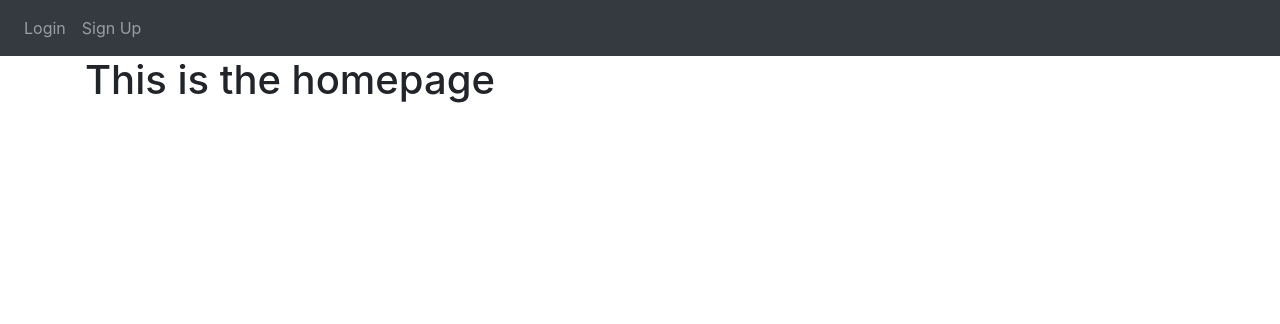
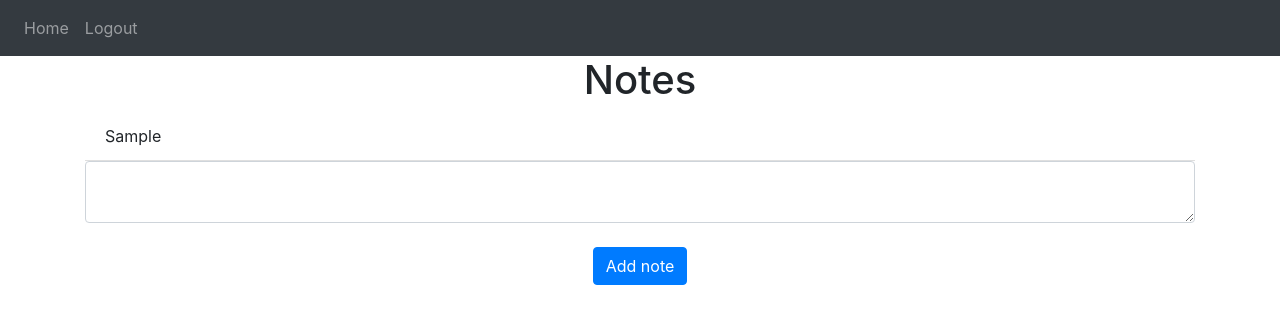
Before and after one commit to giovaneDamaso/Basic-flask-website, a Flask app: template website/templates/home.html in a window 1280 px wide. Shown: the top 324 px of the page. Run offline with Flask 3, Linux system fonts and the light colour scheme; the template is opened without the code that fills it: values that come from a table or form of the project are taken from there, others are empty; tables that the repository leaves empty hold one stand-in row (values such as "Sample post"); some libraries are stand-ins or nearby versions.

Commit message:
feature adding notes created

```diff
--- a/website/templates/home.html
+++ b/website/templates/home.html
@@ -1,3 +1,15 @@
 {% extends "base.html" %} {% block title %}Home{% endblock %} {% block content%}
-<h1>This is the homepage</h1>
+<h1 align="center">Notes</h1>
+<ul class="list-group list-group-flush" id="notes">
+  {% for note in user.notes %}
+  <li class="list-group-item">{{ note.data }}</li>
+  {% endfor%}
+</ul>
+<form method="POST">
+  <textarea name="note" id="note" class="form-control"></textarea>
+  <br />
+  <div align="center">
+    <button type="submit" class="btn btn-primary">Add note</button>
+  </div>
+</form>
 {% endblock %}
```
Also changed, not shown: website/views.py (+15 -1 lines).
